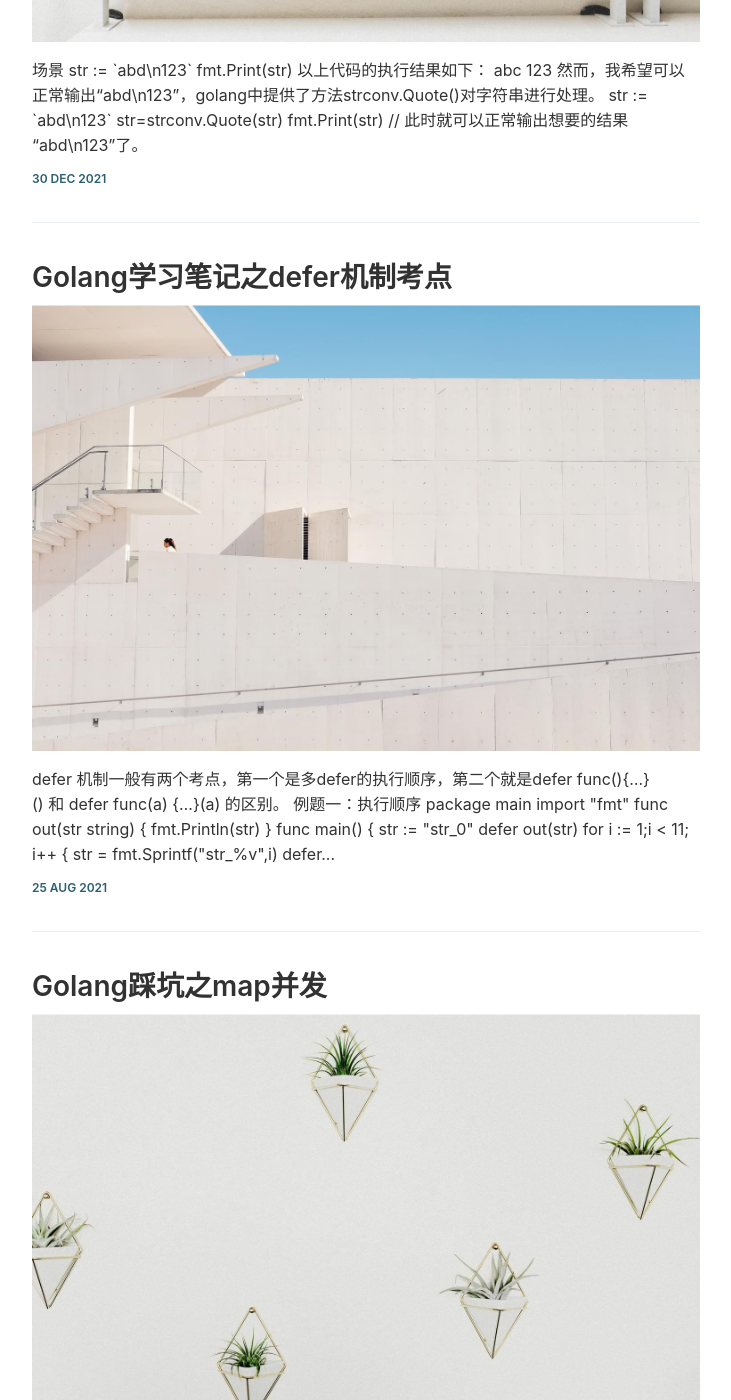
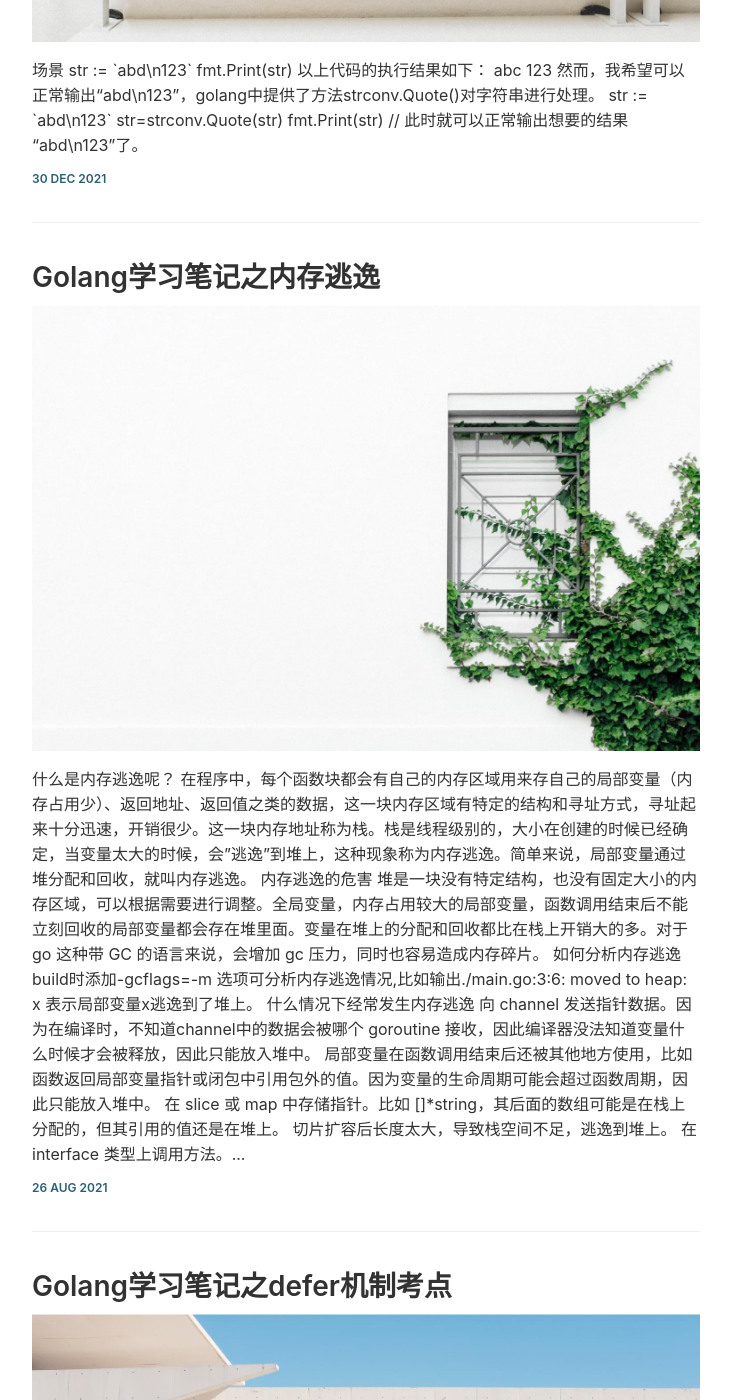
Before and after one commit to Jurneez/jurneez.github.io, a Jekyll site: the page built from index.html, in a window 1280 px wide and 1400 px high, scrolled down 515 px. Shown: the whole window, without its empty margins (274-1005 px from the left). Built offline with Jekyll 4.4.1, drawn with Linux system fonts in a browser that asks for light colours; the list of posts is cut into pages by our own code; some of the changed text lies outside the part shown.

Commit message:
golang之内存逃逸

````diff
--- a/_posts/2021-08-25-golang-exam-defer.markdown
+++ b/_posts/2021-08-25-golang-exam-defer.markdown
@@ -58,7 +58,8 @@ str_0
 ---
 
 > 例题二：defer func(){...}() 和 defer func(a) {...}(a) 的区别
-```golang
+
+``` golang
 package main
 
 import "fmt"
@@ -120,7 +121,8 @@ str_0
 
 ---
 > 题目三：进阶题
-```golang
+
+``` golang
 package main
 
 import "fmt"
--- /dev/null
+++ b/_posts/2021-08-26-golang-memory-escape.markdown
@@ -0,0 +1,43 @@
+---
+layout: post
+title: Golang学习笔记之内存逃逸
+tags: [golang, memory excape]
+image: '/images/posts/2.jpg'
+---
+
+什么是内存逃逸呢？
+
+在程序中，每个函数块都会有自己的内存区域用来存自己的局部变量（内存占用少）、返回地址、返回值之类的数据，这一块内存区域有特定的结构和寻址方式，寻址起来十分迅速，开销很少。这一块内存地址称为栈。栈是线程级别的，大小在创建的时候已经确定，当变量太大的时候，会"逃逸"到堆上，这种现象称为内存逃逸。简单来说，局部变量通过堆分配和回收，就叫内存逃逸。
+
+
+内存逃逸的危害
+
+堆是一块没有特定结构，也没有固定大小的内存区域，可以根据需要进行调整。全局变量，内存占用较大的局部变量，函数调用结束后不能立刻回收的局部变量都会存在堆里面。变量在堆上的分配和回收都比在栈上开销大的多。对于 go 这种带 GC 的语言来说，会增加 gc 压力，同时也容易造成内存碎片。
+
+---
+
+如何分析内存逃逸
+
+build时添加-gcflags=-m 选项可分析内存逃逸情况,比如输出./main.go:3:6: moved to heap: x 表示局部变量x逃逸到了堆上。
+
+什么情况下经常发生内存逃逸
+
+1. 向 channel 发送指针数据。因为在编译时，不知道channel中的数据会被哪个 goroutine 接收，因此编译器没法知道变量什么时候才会被释放，因此只能放入堆中。
+2. 局部变量在函数调用结束后还被其他地方使用，比如函数返回局部变量指针或闭包中引用包外的值。因为变量的生命周期可能会超过函数周期，因此只能放入堆中。
+3. 在 slice 或 map 中存储指针。比如 []*string，其后面的数组可能是在栈上分配的，但其引用的值还是在堆上。
+4. 切片扩容后长度太大，导致栈空间不足，逃逸到堆上。
+5. 在 interface 类型上调用方法。 在 interface 类型上调用方法时会把interface变量使用堆分配， 因为方法的真正实现只能在运行时知道。
+
+---
+
+如何避免内存逃逸呢
+
+1. 对于小型的数据，使用传值而不是传指针，避免内存逃逸。
+2. 避免使用长度不固定的slice切片，在编译期无法确定切片长度，只能将切片使用堆分配。
+3. interface调用方法会发生内存逃逸，在热点代码片段，谨慎使用。
+
+---
+> 参考连接
+
+1. https://segmentfault.com/a/1190000039843497
+2. https://www.huaweicloud.com/articles/161e05228469a6a3da5eb313137ddd7f.html
````
Also changed, not shown: _posts/2015-12-21-if-you-have-an-opportunity-to-use-your-voice-you-should-use-it.markdown (deleted, +0 -31 lines).
